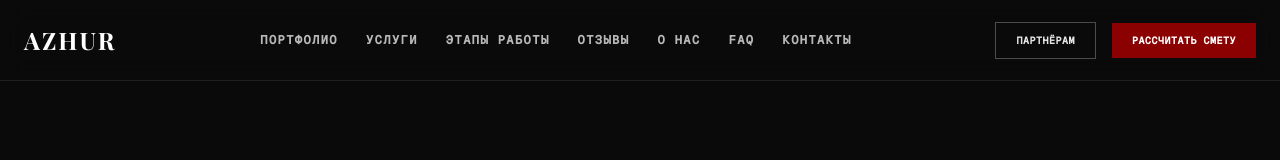
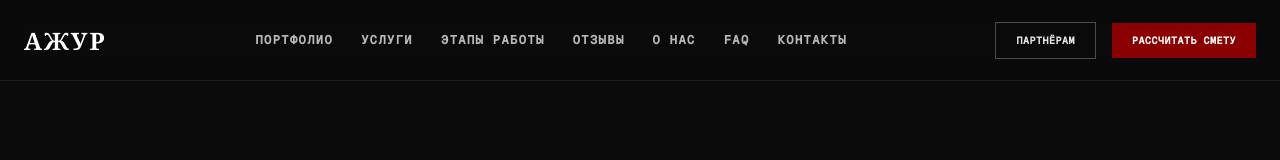
Before and after one commit to Js1nelow/Azhur-Studio, a React (Vite) app: page /partners in a window 1280 px wide. Shown: the top 160 px of the page. Built offline with nearby package versions, Linux system fonts and the light colour scheme; a web font is replaced by a local one.

Commit message:
style: rename brand to Russian transliteration
Update branding text from "AZHUR" to "АЖУР" across the logo, navbar, and footer for consistency with the Russian brand identity.

```diff
--- a/src/components/Layout/Footer.tsx
+++ b/src/components/Layout/Footer.tsx
@@ -14,7 +14,7 @@ export function Footer() {
           {/* Column 1: Brand */}
           <div className="md:col-span-2 space-y-4">
             <span className="font-display font-medium tracking-tighter text-xl sm:text-2xl uppercase text-brand-light">
-              AZHUR<span className="text-brand-red">.</span>
+              АЖУР<span className="text-brand-red">.</span>
             </span>
             <p className="font-mono text-xs text-brand-gray uppercase tracking-wider max-w-sm">
               Профессиональное проектирование и чистый монтаж натяжных систем освещения и премиальных потолков в Москве и МО.
--- a/src/components/Layout/Navbar.tsx
+++ b/src/components/Layout/Navbar.tsx
@@ -82,7 +82,7 @@ export function Navbar({ onOpenCalculator }: NavbarProps) {
             onClick={(e) => handleLinkClick(e, '#hero')}
             className="font-serif font-bold text-2xl uppercase tracking-[0.08em] text-white hover:text-brand-red transition-colors duration-300 select-none"
           >
-            AZHUR
+            АЖУР
           </Link>
         </div>
 
```
Also changed, not shown: public/favicon.svg.
